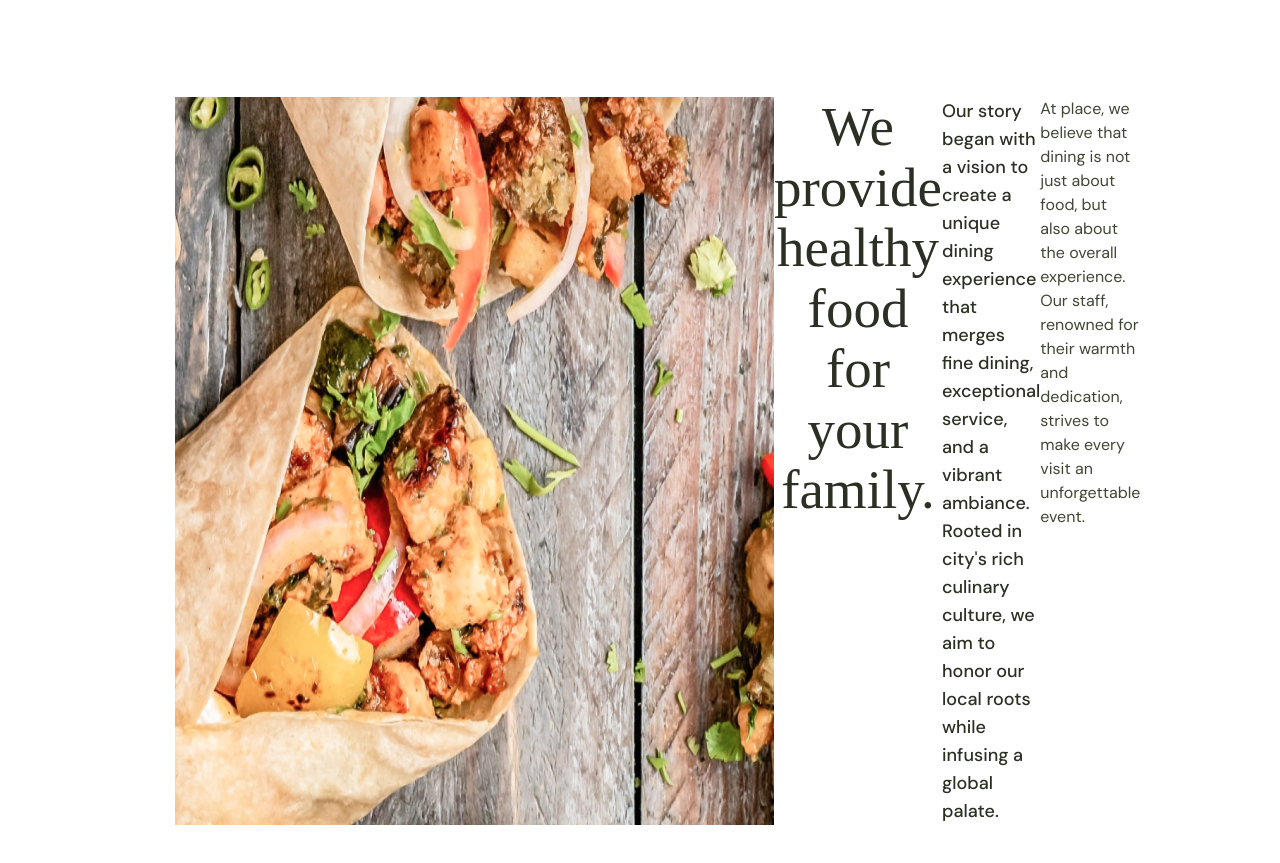
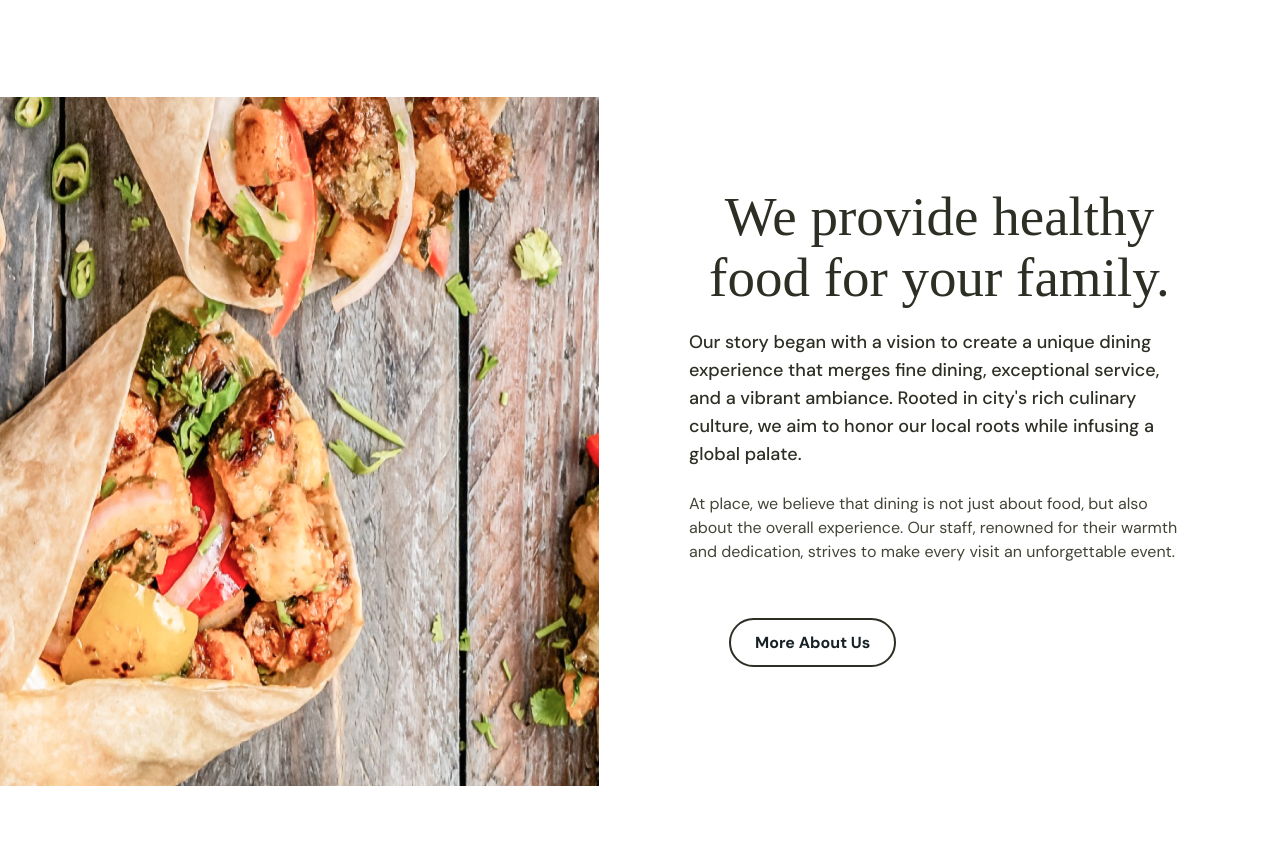
Before and after one commit to ularescape/js, a plain HTML site: page index.html in a window 1280 px wide. Shown: the part 1124-1987 px from the top of the page. Drawn offline with Linux system fonts and the light colour scheme; a web font is replaced by a local one.

Commit message:
PROVIDE btns

```diff
--- a/css/style.css
+++ b/css/style.css
@@ -239,9 +239,7 @@ font-size: 16px;
 	font-weight: 700;
 	line-height: 24px;
 }
-.food{
-	display: flex;
-}
+
 .sec_tit{
 	color:  #2C2F24;
 	font-size: 55px;
@@ -260,3 +258,16 @@ font-size: 16px;
 	font-weight: 400;
 	line-height: 24px; /* 150% */
 }
+.food_container{
+	display: flex;
+}
+.food{
+	padding: 90px;
+}
+.provide_txt2{
+	padding: 24px 0;
+}
+.provide_btns{
+	padding: 40px;
+
+}
--- a/index.html
+++ b/index.html
@@ -86,12 +86,15 @@
 		</div>
 	</section>
 	<sectoin class="provide">
-		<div class="container">
+		<div class="food_container">
+			<img src="./img/img-1.jpg" alt="">
 			<div class="food">
-				<img src="./img/img-1.jpg" alt="">
 				<h2 class="sec_tit">We provide healthy food for your family.</h2>
 				<p class="provide_txt">Our story began with a vision to create a unique dining experience that merges fine dining, exceptional service, and a vibrant ambiance. Rooted in city's rich culinary culture, we aim to honor our local roots while infusing a global palate.</p>
 				<p class="provide_txt2">At place, we believe that dining is not just about food, but also about the overall experience. Our staff, renowned for their warmth and dedication, strives to make every visit an unforgettable event.</p>
+				<div class="provide_btns">
+					<a href="" class="btn">More About Us</a>
+				</div>
 			</div>
 			</div>
 		</div>
```
Lines whose indentation alone changed are shown as unchanged.
